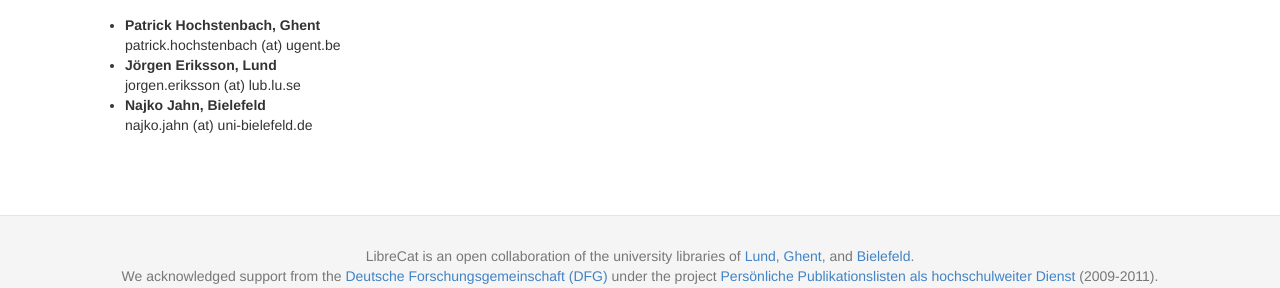
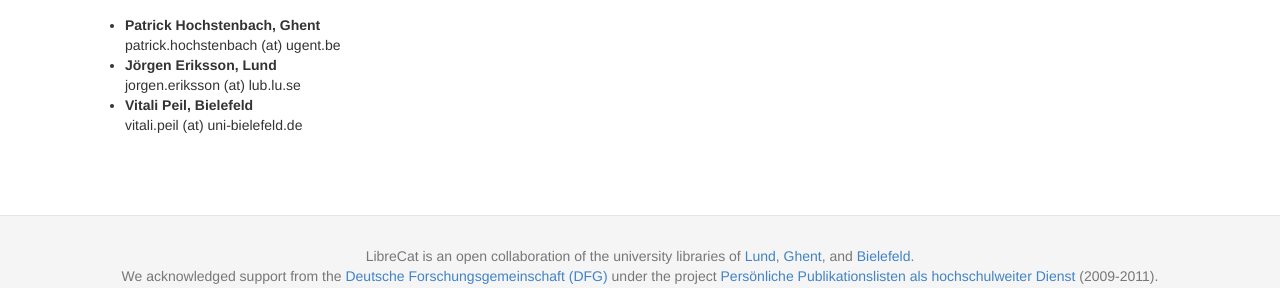
Before and after one commit to LibreCat/librecat.github.io, a Jekyll site: the page built from about.html, in a window 1280 px wide and 900 px high, scrolled down 1047 px. Shown: the part 564-852 px from the top of the window. Built offline with Jekyll 4.4.1, drawn with Linux system fonts in a browser that asks for light colours.

Commit message:
about contact information

```diff
--- a/about.html
+++ b/about.html
@@ -93,21 +93,12 @@
 	   </ul>
 
     <h3 id="contacts">Primary Contacts</h3>
-
       <ul class="square">
         <li><strong>Patrick Hochstenbach, Ghent</strong> <br/>patrick.hochstenbach (at) ugent.be</li>
         <li><strong>Jörgen Eriksson, Lund</strong> <br/>jorgen.eriksson (at) lub.lu.se</li>
-            <li><strong>Najko Jahn, Bielefeld</strong> <br/>najko.jahn (at) uni-bielefeld.de</li>
+        <li><strong>Vitali Peil, Bielefeld</strong> <br/>vitali.peil (at) uni-bielefeld.de</li>
       </ul>
-
   </div>
-
 </div>
-
-
 </div>
-
-
-
-
 </div>
```
Lines whose indentation alone changed are shown as unchanged.
